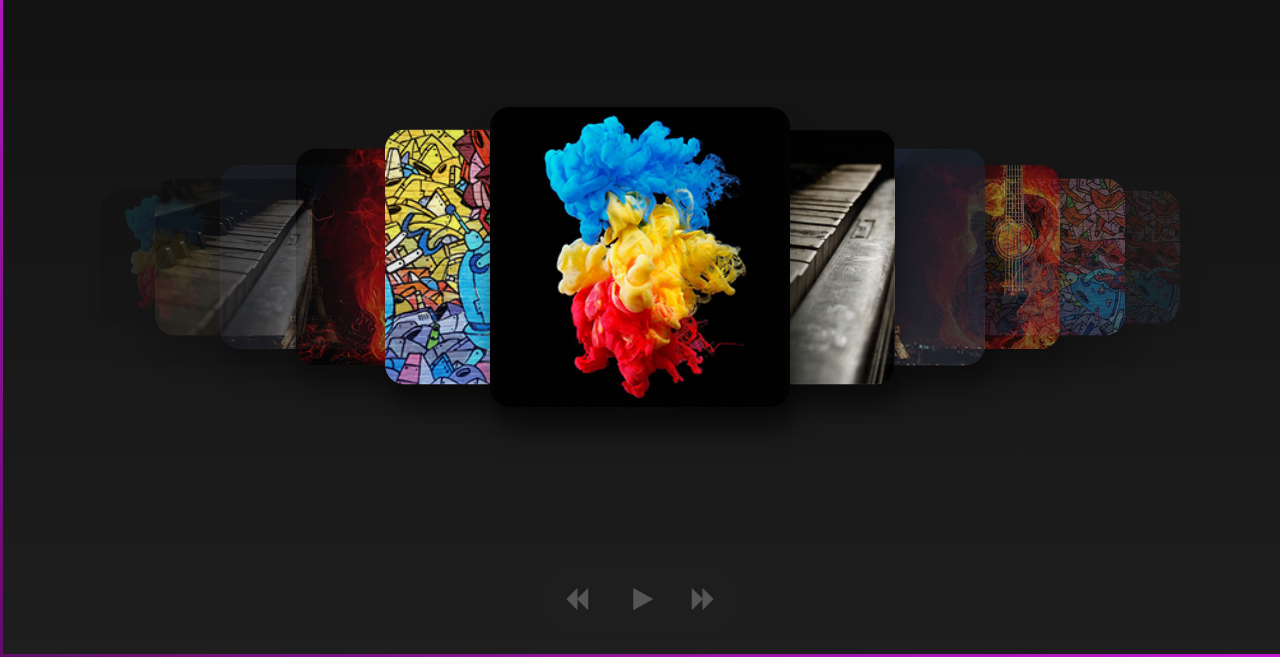
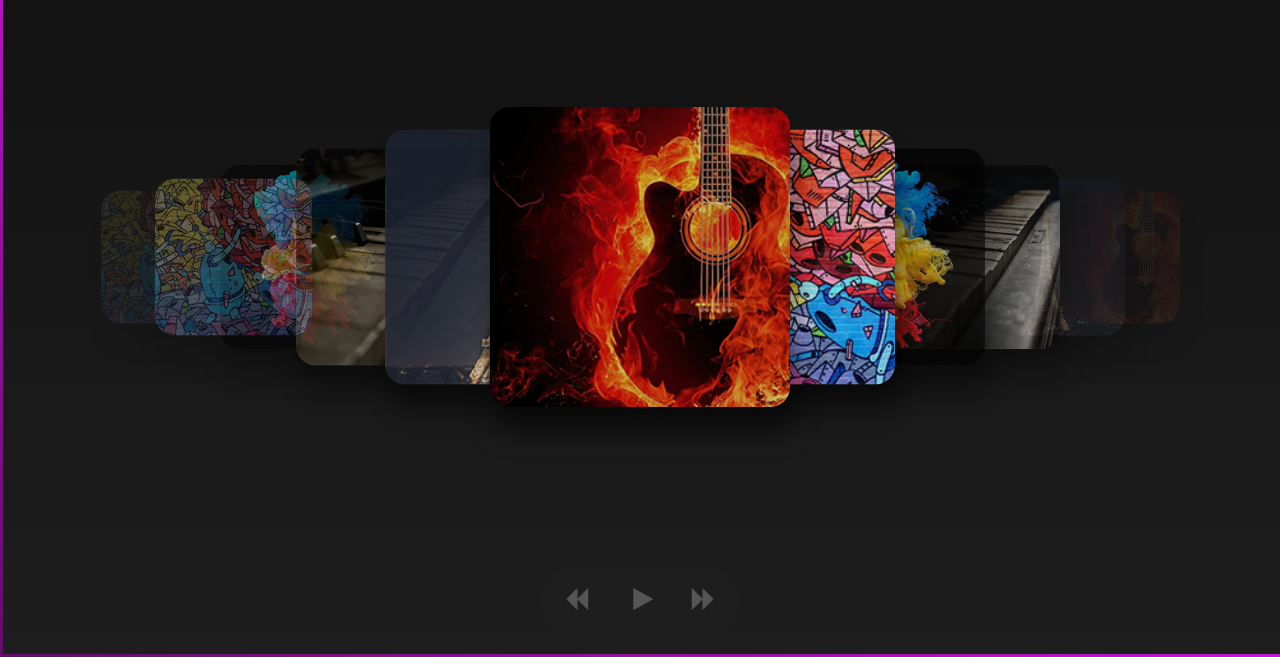
Before and after one commit to Tebogo60/demo-website, a plain HTML site: page index.html in a window 1280 px wide. Both pictures are taken after a click on the element 576 px from the left and 742 px from the top of the page. Shown: the part 143-800 px from the top of the page. Drawn offline with nearby package versions, Linux system fonts and the light colour scheme.

Commit message:
forward and backward btns work

```diff
--- a/index.html
+++ b/index.html
@@ -26,9 +26,7 @@
       href="https://fonts.googleapis.com/css2?family=Inter:wght@400;500;700&display=swap"
       rel="stylesheet"
     />
-    <link href="css/player.css" rel="stylesheet" />
     <link href="style.css" rel="stylesheet" />
-    <link href="responsive.css" rel="stylesheet" />
   </head>
   <body>
     <header>
--- a/js/main.js
+++ b/js/main.js
@@ -183,7 +183,8 @@ const nextTrack = function () {
 };
 
 const previousTrack = function () {
-  tracks.appendChild(tracks.firstElementChild);
+  const cloneLast = tracks.lastElementChild;
+  tracks.insertBefore(cloneLast, tracks.firstElementChild);
 };
 
 forward.addEventListener("click", () => {
```
